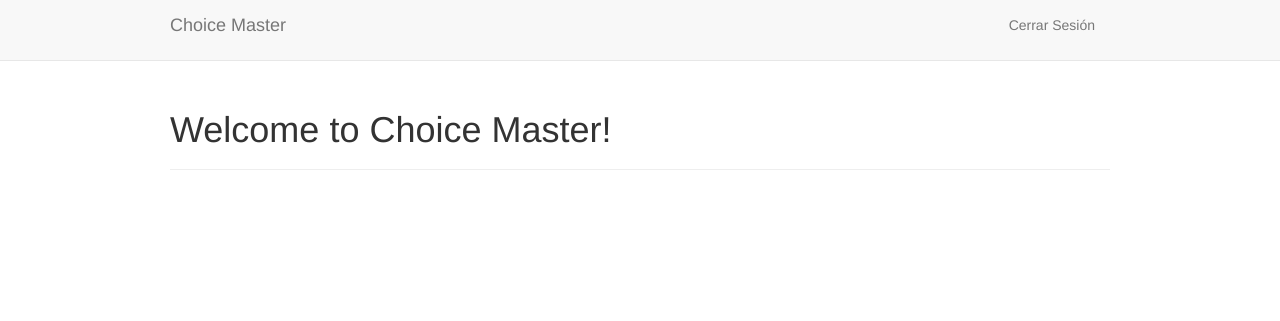
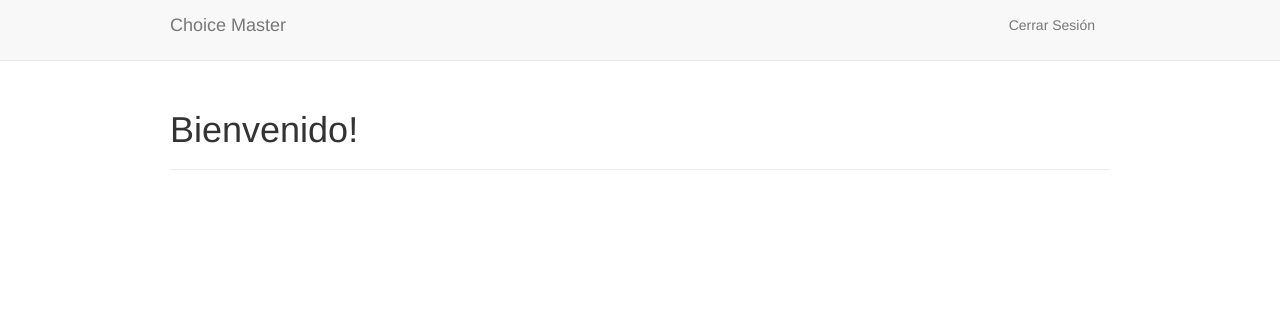
Before and after one commit to juansca/choice-master, a Django app: page / in a window 1280 px wide. Shown: the top 321 px of the page. Run offline with Django 3.2, Linux system fonts and the light colour scheme; the visitor is signed in with stand-in values (Sample User, id 1); some libraries are stand-ins or nearby versions.

Commit message:
Translated the greeting message to spanish.

```diff
--- a/choice_master/chm/templates/index.html
+++ b/choice_master/chm/templates/index.html
@@ -1,6 +1,6 @@
 {% extends "base.html" %}
 {% block content %}
-  <h1> Welcome to Choice Master! </h1>
+  <h1> Bienvenido! </h1>
   {% if request.user.is_authenticated %}
   {% else %}
     <p class="lead">
```
